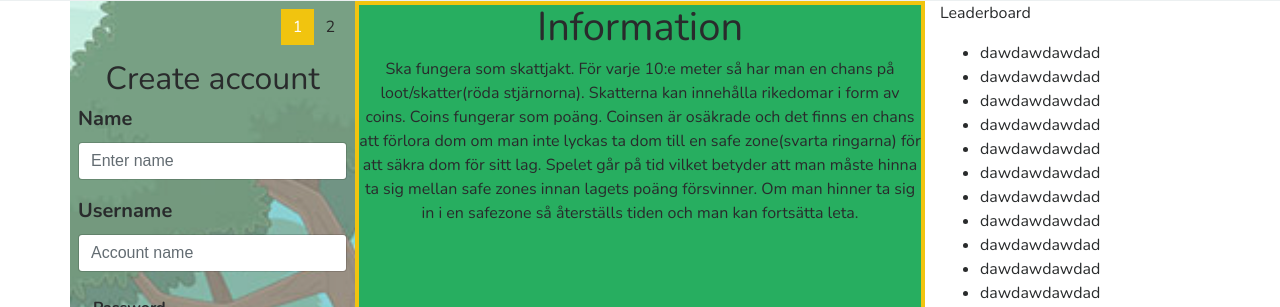
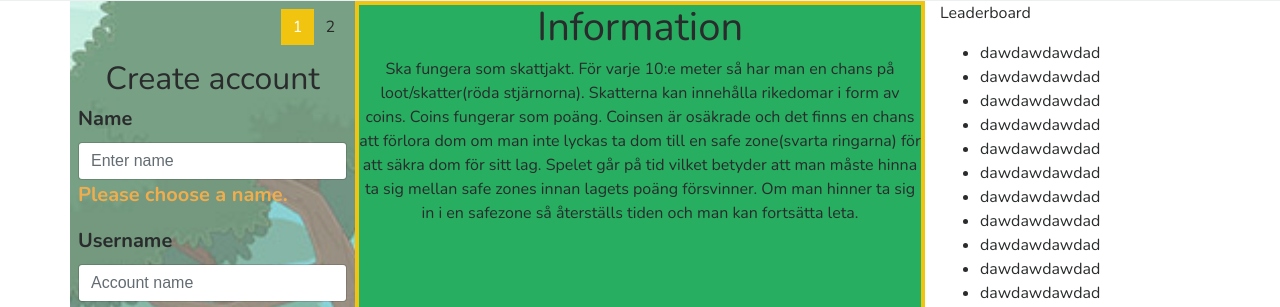
Before and after one commit to pyroface/team-pineapple, a PHP site: page / in a window 1280 px wide. Shown: the part 127-434 px from the top of the page. Run offline with PHP 8.4, Linux system fonts and the light colour scheme; some libraries are stand-ins or nearby versions.

Commit message:
#8 #2 Finally fixed the validation added a sweet alert

```diff
--- a/index.html
+++ b/index.html
@@ -85,25 +85,33 @@
 
 
 
-            <form id="formSignUp">
+            <form id="formSignUp" onsubmit="return false;" action="" novalidate>
               <h2 class="text-center">Create account</h2>
               <div class="form-group lead font-weight-bold color-black">
                 <label for="formGroupExampleInput">Name</label>
-                <input type="text" class="form-control" id="formGroupExampleInput" placeholder="Enter name">
+                <input type="text" class="form-control" id="validationCustom01" placeholder="Enter name" required>
+                <div class="invalid-feedback text-warning">
+                    Please choose a name.
+                  </div>
               </div>
               <div class="form-group lead font-weight-bold color-black">
                 <label for="formGroupExampleInput2">Username</label>
-                <input type="text" class="form-control" id="formGroupExampleInput2" placeholder="Account name">
+                <input type="text" class="form-control" id="validationCustom02" placeholder="Account name" required>
+                <div class="invalid-feedback text-white">
+                    Please choose a username.
+                  </div>
               </div>
-              <div class="form-row mt-4">
-                <div class="col font-weight-bold color-black">
+              <div class="form-row mt-4 p-2">
+                <div class="font-weight-bold color-black">
                   <label for="formGroupExampleInput">Password</label>
-                  <input type="text" class="form-control" placeholder="password">
+                  <input type="password" id="validationCustom03" class="col-11 form-control" placeholder="password" required>
+                  <div class="invalid-feedback text-danger">
+                      Please choose a password.
+                    </div>
                 </div>
-                <div class="col font-weight-bold font-lead">
-                  <label for="formGroupExampleInput">Repeat pw</label>
-                  <input type="text" class="form-control" placeholder="repeat-password">
-                </div>
+                <small id="passwordHelpInline" class="row text-dark font-weight-bold mt-5">
+                    8-15 characters long.
+                  </small>
               </div>
               <button type="submit" class="btn btn-secondary w-100 mt-3">Sign in</button>
             </form>
@@ -156,6 +164,7 @@
     crossorigin="anonymous"></script>
   <script src="https://maxcdn.bootstrapcdn.com/bootstrap/4.0.0-beta.3/js/bootstrap.min.js" integrity="sha384-a5N7Y/aK3qNeh15eJKGWxsqtnX/wWdSZSKp+81YjTmS15nvnvxKHuzaWwXHDli+4"
     crossorigin="anonymous"></script>
+    <script src="https://unpkg.com/sweetalert/dist/sweetalert.min.js"></script>
   <script>
     const signIn = document.querySelector("#formSignIn").style.display = "none";
     const signUp = document.querySelector("#formSignUp").style.display = "block";
@@ -169,6 +178,36 @@
       pagi2.classList.add("active");
     }
   </script>
+  <script>
+      // Example starter JavaScript for disabling form submissions if there are invalid fields
+      (function() {
+        'use strict';
+
+        window.addEventListener('load', function() {
+          var form = document.getElementById('formSignUp');
+          form.addEventListener('submit', function(event) {
+            if (form.checkValidity() === false) {
+              event.preventDefault();
+              event.stopPropagation();
+            }
+            form.classList.add('was-validated');
+            swal("Account created!", "", "success");
+
+            const signIn = document.querySelector("#formSignIn").style.display = "block";
+            const signUp = document.querySelector("#formSignUp").style.display = "none";
+
+            const pagi1 = document.querySelector("#pagination-1");
+            const pagi2 = document.querySelector("#pagination-2");
+
+            if(signIn === "block") {
+              pagi2.classList.add("active")
+              pagi1.classList.remove("active");
+            }
+
+          }, false);
+        }, false);
+      })();
+      </script>
 </body>
 
 </html>
```
Also changed, not shown: css/custom.css (line endings or trailing spaces).
